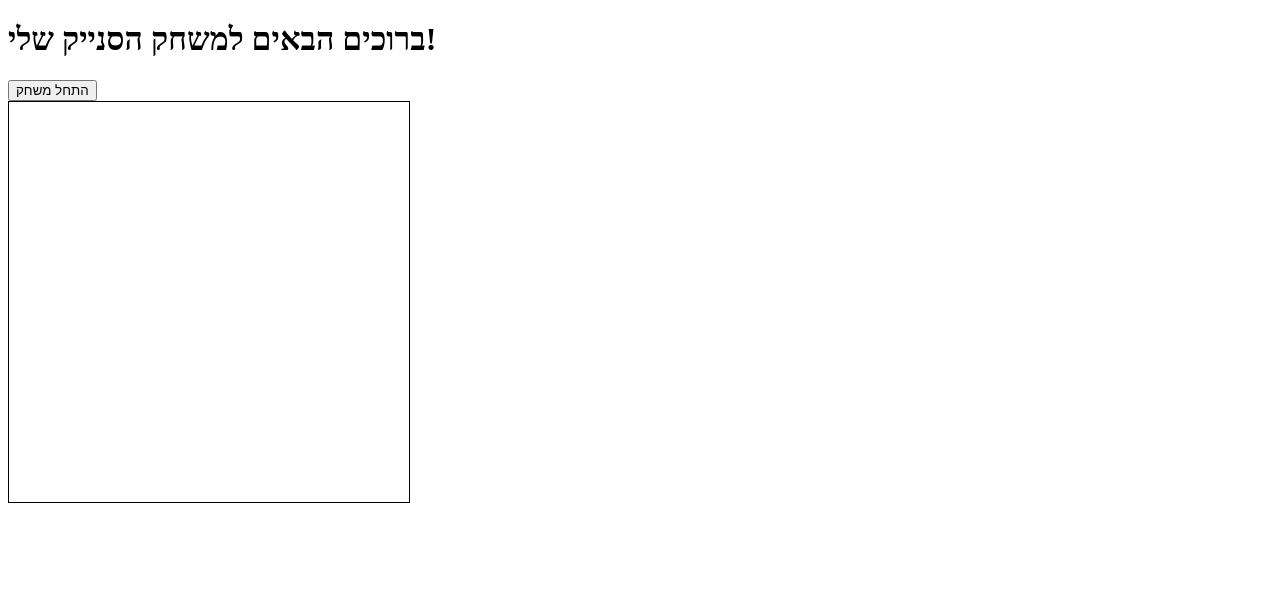
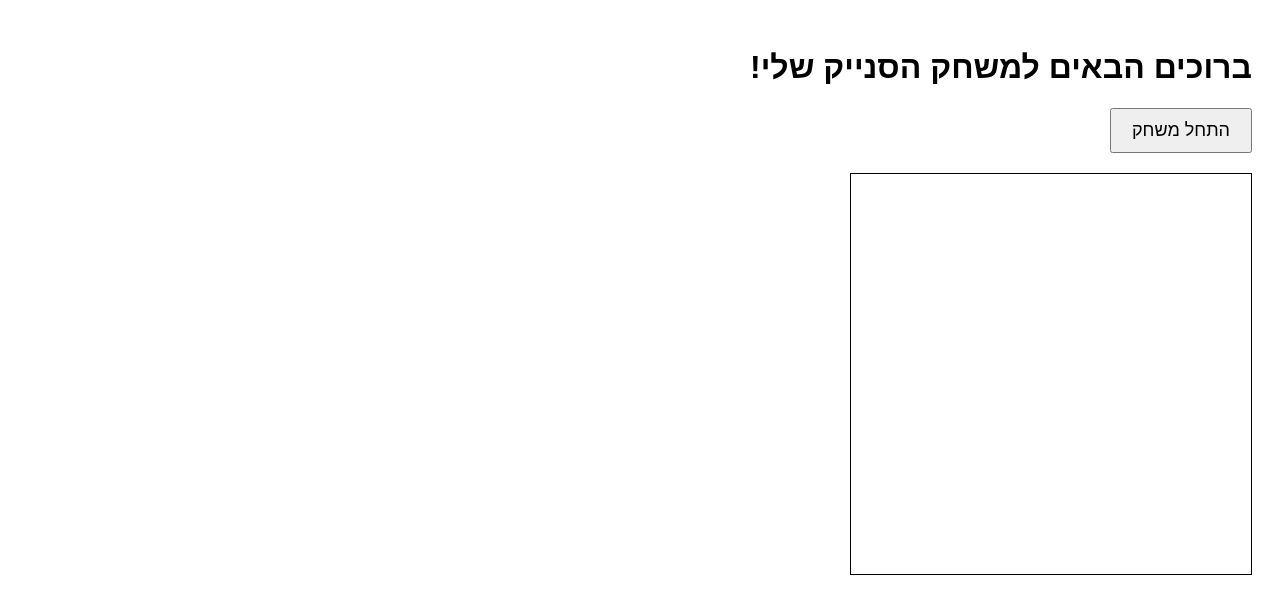
Before and after one commit to sdhdavid/FirstSite, a plain HTML site: page index.html in a window 1280 px wide. Both pictures are taken after a click on the button "התחל משחק". Drawn offline with Linux system fonts and the light colour scheme.

Commit message:
Update index.html

```diff
--- a/index.html
+++ b/index.html
@@ -1,13 +1,27 @@
 <!DOCTYPE html>
-<html lang="he">
+<html lang="he" dir="rtl">
 <head>
     <meta charset="UTF-8">
     <meta name="viewport" content="width=device-width, initial-scale=1.0">
     <title>האתר הראשון שלי - משחק סנייק</title>
     <style>
+        body {
+            font-family: Arial, sans-serif;
+            text-align: right;
+            direction: rtl;
+            padding: 20px;
+        }
         #gameCanvas {
             border: 1px solid black;
             display: none;
+            margin-right: 0;
+            margin-left: auto;
+        }
+        #startButton {
+            font-size: 18px;
+            padding: 10px 20px;
+            margin-bottom: 20px;
+            cursor: pointer;
         }
     </style>
 </head>
```
